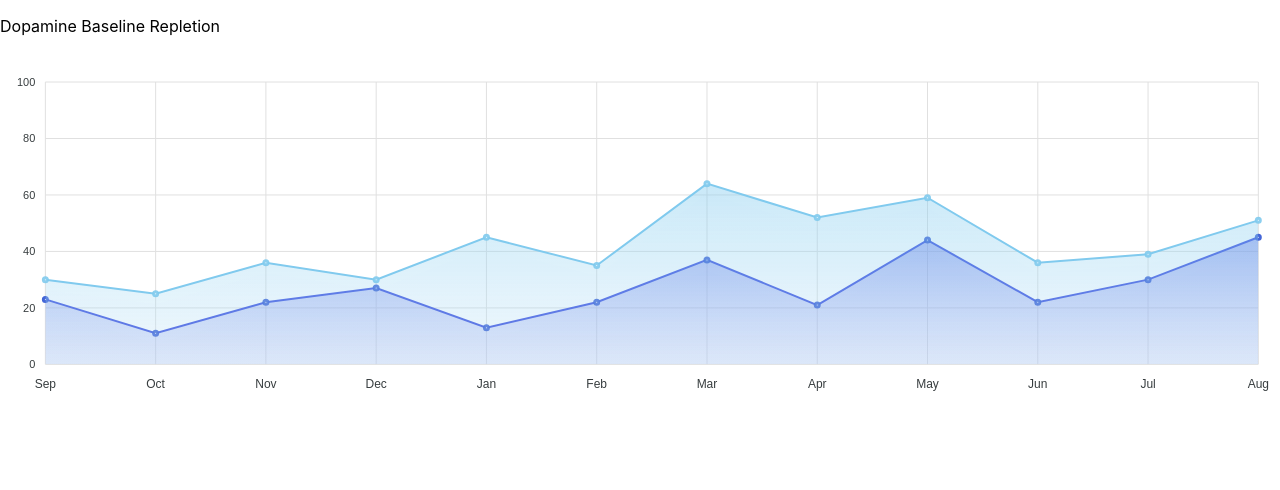
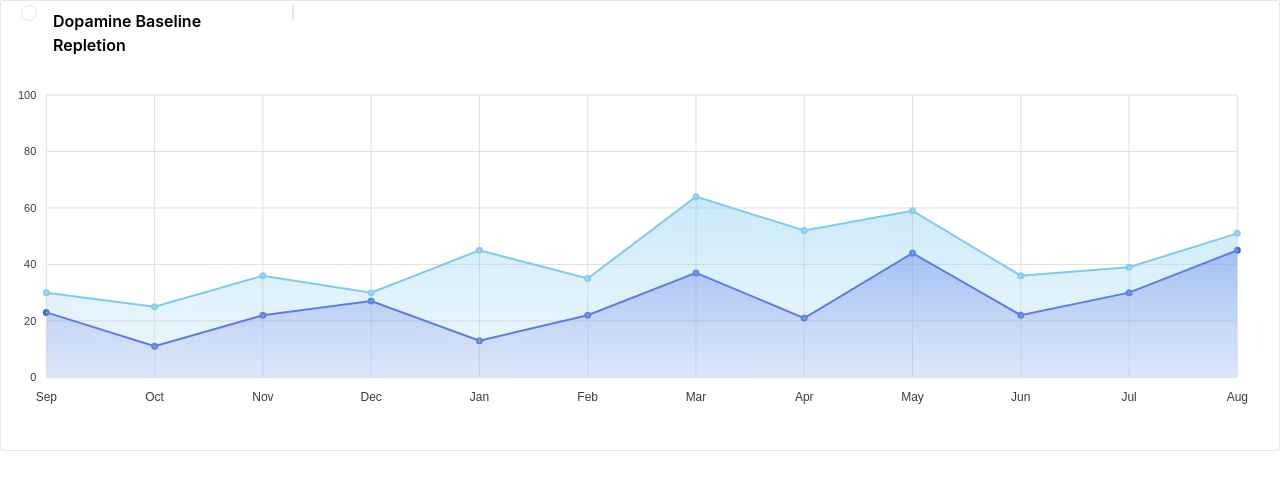
Before and after one commit to TorenUK/personal, a React (Create React App) app: page / in a window 1280 px wide. Shown: the top 490 px of the page. Built offline with nearby package versions, Linux system fonts and the light colour scheme.

Commit message:
chore: install tailwindcss

```diff
--- a/package.json
+++ b/package.json
@@ -10,7 +10,9 @@
     "@types/node": "^16.18.80",
     "@types/react": "^18.2.55",
     "@types/react-dom": "^18.2.19",
+    "apexcharts": "^3.46.0",
     "react": "^18.2.0",
+    "react-apexcharts": "^1.4.1",
     "react-aria-components": "^1.1.1",
     "react-dom": "^18.2.0",
     "react-scripts": "5.0.1",
@@ -40,5 +42,8 @@
       "last 1 firefox version",
       "last 1 safari version"
     ]
+  },
+  "devDependencies": {
+    "tailwindcss": "^3.4.1"
   }
 }
--- a/src/index.css
+++ b/src/index.css
@@ -1,3 +1,7 @@
+@tailwind base;
+@tailwind components;
+@tailwind utilities;
+
 body {
   margin: 0;
   font-family: -apple-system, BlinkMacSystemFont, 'Segoe UI', 'Roboto', 'Oxygen',
--- /dev/null
+++ b/tailwind.config.js
@@ -0,0 +1,10 @@
+/** @type {import('tailwindcss').Config} */
+module.exports = {
+  content: [
+    "./src/**/*.{js,jsx,ts,tsx}",
+  ],
+  theme: {
+    extend: {},
+  },
+  plugins: [],
+}
--- a/tsconfig.json
+++ b/tsconfig.json
@@ -18,7 +18,8 @@
     "resolveJsonModule": true,
     "isolatedModules": true,
     "noEmit": true,
-    "jsx": "react-jsx"
+    "jsx": "react-jsx",
+    "skipDefaultLibCheck": true
   },
   "include": [
     "src"
```
Also changed, not shown: 1 other file (tests, documents, lock files or other folders).
